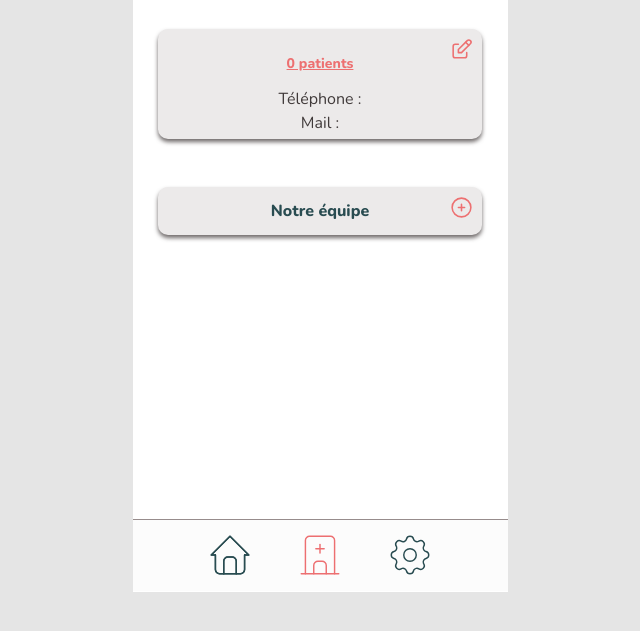
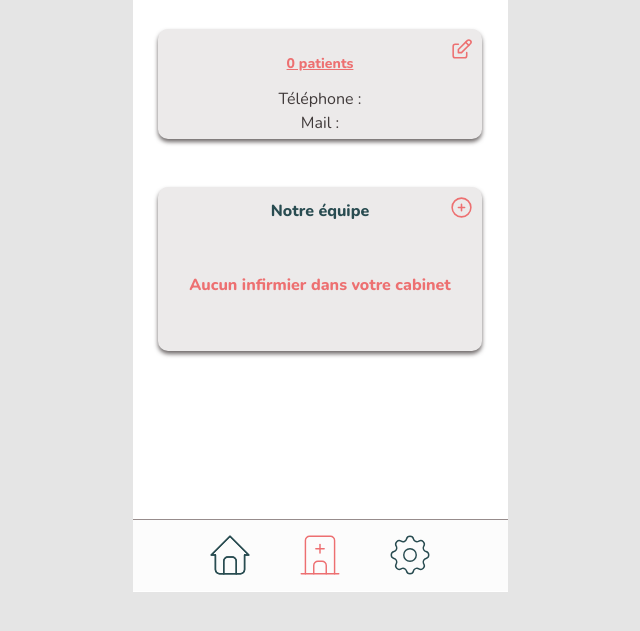
Before and after one commit to CelineBarbe/Ocare, a React app in the folder Front/: page /#/cabinet in a window 1280 px wide. Shown: the part 125-756 px from the top of the page, without its empty margins (320-960 px from the left). Built offline with nearby package versions, Linux system fonts and the light colour scheme.

Commit message:
Front: add Defaultcomponant in staffCard component

```diff
--- a/Front/src/components/LogBook/logBook.scss
+++ b/Front/src/components/LogBook/logBook.scss
@@ -145,5 +145,6 @@
   color: vars.$color-primary;
   font-weight: bold;
   font-family: 'Nunito', sans-serif;
-  margin-top: 50px;
+  margin: 50px auto 50px auto;
+  align-self: center;
 }
--- a/Front/src/components/StaffCard/index.js
+++ b/Front/src/components/StaffCard/index.js
@@ -33,6 +33,13 @@ const StaffCard = ({
     handleunSubNurse(params);
   }
 
+  /*composant défaut lorsqu'il n'y a pas d'équipier dans le cabinet'*/
+  const DefaultComponant = () => {
+    return (
+      <h1 className="default-title">Aucun infirmier dans votre cabinet</h1>
+    )
+  }
+
   return (
     <div className="staff-card">
     {
@@ -47,7 +54,9 @@ const StaffCard = ({
 
      <div className="nurse-card-container">
 
-     {staff.map(equipier => (
+     {
+      staff.length>1
+      ? staff.map(equipier => (
       <div className="nurse-card" key={equipier.id}>
           <img src={equipier.avatar} alt="nurse" className="nurse-card-img"/>
           <p className="nurse-card-infos nurse-card-name">
@@ -62,7 +71,9 @@ const StaffCard = ({
           <img src={moins} alt="moins" className="cabinets-card-add" onClick={ event => getEquipierId(equipier.id)} />
       </div>
 
-     ))}
+     ))
+     : <DefaultComponant/>
+     }
 
      </div>
     </div>
```
